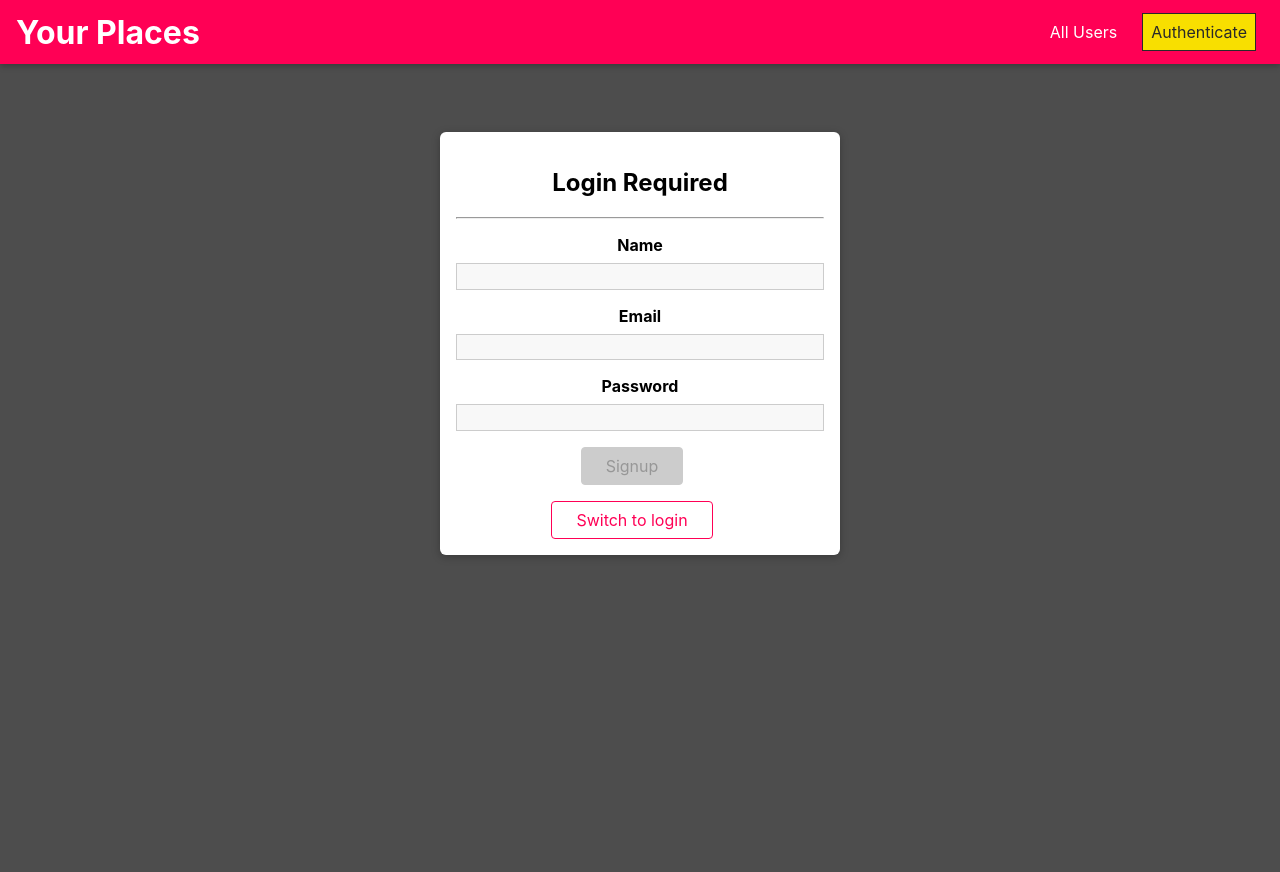
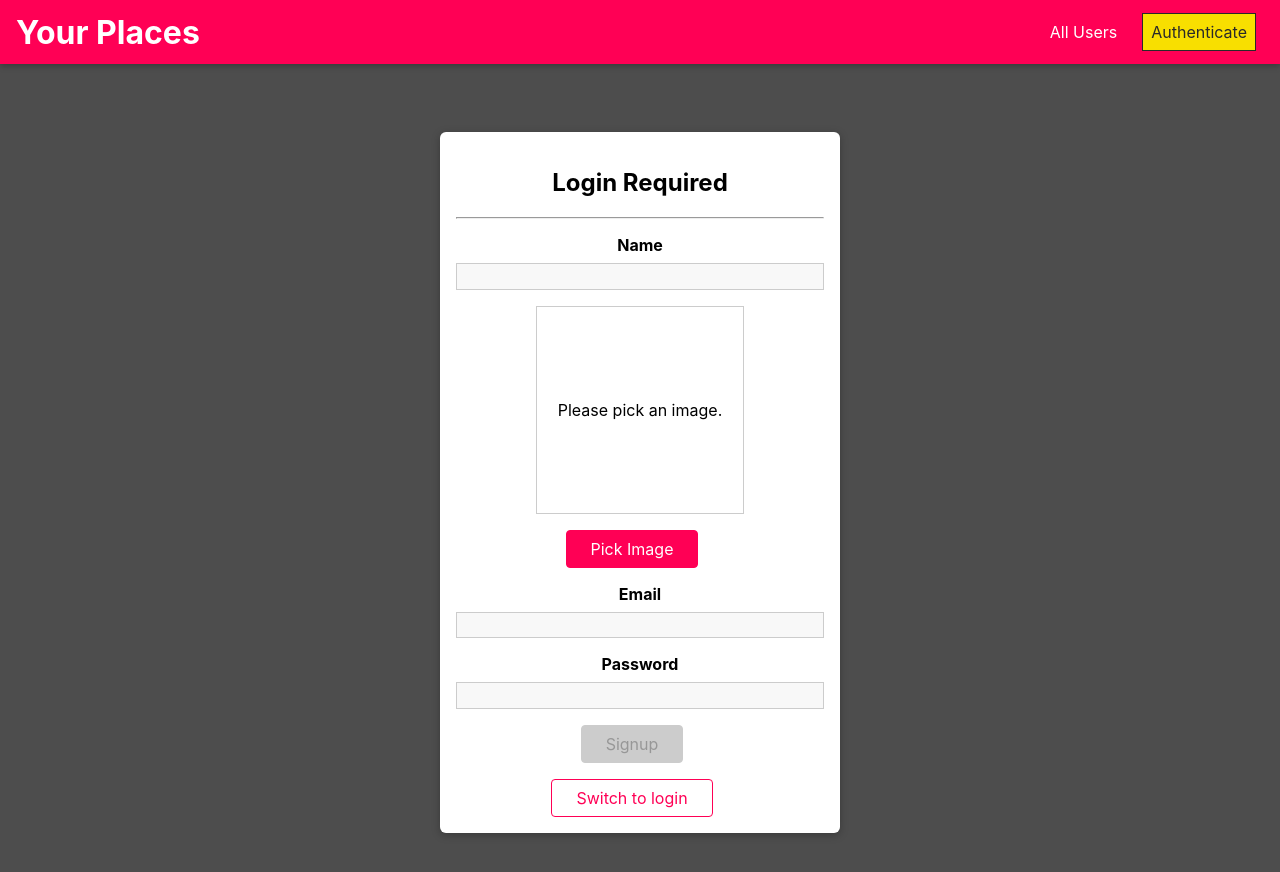
Before and after one commit to 7alip/place-share, a React (Create React App) app in the folder frontend/: page /auth in a window 1280 px wide. Shown: the top 872 px of the page. Before the commit the page ends 800 px from the top, so only its background shows below. Built offline with nearby package versions, Linux system fonts and the light colour scheme.

Commit message:
signup upload image

```diff
--- /dev/null
+++ b/frontend/src/components/form-elements/ImageUpload.scss
@@ -0,0 +1,25 @@
+.image-upload {
+  &.center {
+    display: flex;
+    justify-content: center;
+    align-items: center;
+    flex-direction: column;
+  }
+
+  &__preview {
+    width: 13rem;
+    height: 13rem;
+    border: 1px solid #ccc;
+    display: flex;
+    justify-content: center;
+    align-items: center;
+    text-align: center;
+    margin-bottom: 1rem;
+  }
+
+  &__preview img {
+    width: 100%;
+    height: 100%;
+    object-fit: cover;
+  }
+}
--- /dev/null
+++ b/frontend/src/components/form-elements/ImageUpload.tsx
@@ -0,0 +1,84 @@
+import React, {
+  useRef,
+  ReactEventHandler,
+  ChangeEvent,
+  useState,
+  useEffect,
+} from "react";
+
+import "./ImageUpload.scss";
+import Button from "./Button";
+
+const ImageUpload: React.FC<{
+  id: string;
+  center: boolean;
+  onInput: (
+    id: string,
+    pickedFile: File | null | undefined,
+    isValid: boolean
+  ) => void;
+  errorText: string;
+}> = (props) => {
+  const [file, setFile] = useState<File>();
+  const [previewUrl, setPreviewUrl] = useState<any>(false);
+  const [isValid, setIsValid] = useState<boolean>(false);
+
+  const filePickerRef = useRef<HTMLInputElement>(null);
+
+  useEffect(() => {
+    if (!file) return;
+
+    const fileReader = new FileReader();
+    fileReader.onload = () => {
+      setPreviewUrl(fileReader.result);
+    };
+    fileReader.readAsDataURL(file);
+  }, [file]);
+
+  const pickImageHandler = () => {
+    filePickerRef!.current!.click();
+  };
+
+  const pickedHandler = (event: ChangeEvent) => {
+    let pickedFile;
+    let fileIsValid = isValid;
+    const target = event.target as HTMLInputElement;
+
+    if (target.files && target.files.length === 1) {
+      pickedFile = target.files[0];
+      setFile(pickedFile);
+      setIsValid(true);
+      fileIsValid = true;
+    } else {
+      setIsValid(false);
+      fileIsValid = false;
+    }
+
+    props.onInput(props.id, pickedFile, fileIsValid);
+  };
+
+  return (
+    <div className="form-control">
+      <input
+        type="file"
+        ref={filePickerRef}
+        style={{ display: "none" }}
+        id={props.id}
+        accept=".jpg,.png,.jpeg"
+        onChange={pickedHandler}
+      />
+      <div className={`image-upload ${props.center && "center"}`}>
+        <div className="image-upload__preview">
+          {previewUrl && <img src={previewUrl} alt="Previwe" />}
+          {!previewUrl && <p>Please pick an image.</p>}
+        </div>
+        <Button type="button" onClick={pickImageHandler}>
+          Pick Image
+        </Button>
+      </div>
+      {!isValid && <p>{props.errorText}</p>}
+    </div>
+  );
+};
+
+export default ImageUpload;
--- a/frontend/src/pages/Auth.tsx
+++ b/frontend/src/pages/Auth.tsx
@@ -17,6 +17,7 @@
 
 import "./Auth.scss";
 import { useHttpClient } from "../hooks/http-hooks";
+import ImageUpload from "../components/form-elements/ImageUpload";
 
 const initialForm = {
   email: { value: "", isValid: false },
@@ -75,12 +76,16 @@
   const switchModeHandler: () => void = () => {
     if (!isLoginMode) {
       setFormData(
-        { ...formState.inputs, name: undefined },
+        { ...formState.inputs, name: undefined, image: undefined },
         formState.inputs.email.isValid && formState.inputs.password.isValid
       );
     } else {
       setFormData(
-        { ...formState.inputs, name: { value: "", isValid: false } },
+        {
+          ...formState.inputs,
+          name: { value: "", isValid: false },
+          image: { value: null, isValid: false },
+        },
         false
       );
     }
@@ -97,6 +102,7 @@
         <hr />
         <form onSubmit={authSubmitHandler}>
           {!isLoginMode && (
+            <>
               <Input
                 id="name"
                 element="input"
@@ -106,6 +112,13 @@
                 errorText="Please enter a valid name"
                 onInput={formFieldHandler}
               />
+              <ImageUpload
+                errorText={error!}
+                center
+                id="image"
+                onInput={formFieldHandler}
+              />
+            </>
           )}
           <Input
             id="email"
```
Lines whose indentation alone changed are shown as unchanged.
